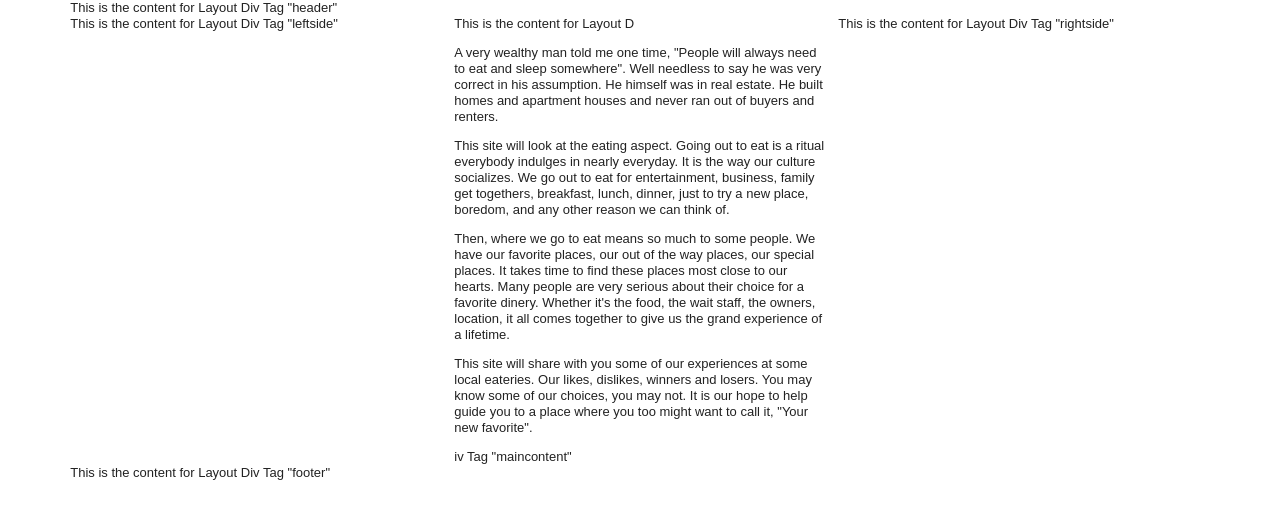
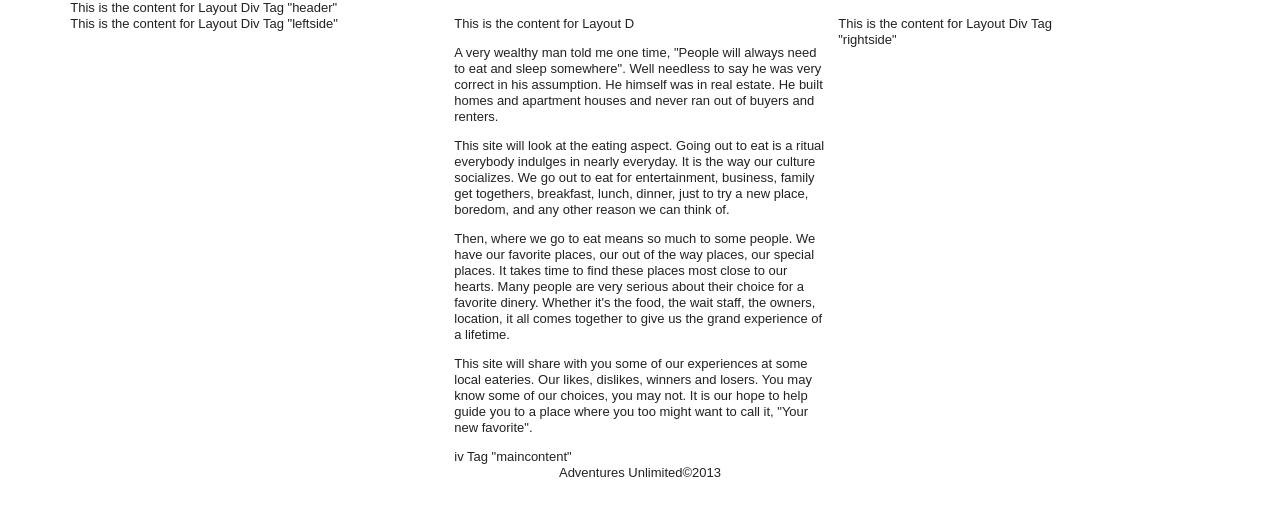
Before and after one commit to teddy-kreeger-1/tkreeger-food-website-responsive, a plain HTML site: page index.html in a window 1280 px wide. Drawn offline with Linux system fonts and the light colour scheme.

Commit message:
added all the footer to all the pages

```diff
--- a/fluidgrid.css
+++ b/fluidgrid.css
@@ -76,6 +76,7 @@ img, object, embed, video {
 	margin-left: 0;
 	width: 100%;
 	display: block;
+	text-align: center;
 }
 
 /* Tablet Layout: 481px to 768px. Inherits styles from: Mobile Layout. */
@@ -158,7 +159,7 @@ img, object, embed, video {
 	clear: none;
 	float: left;
 	margin-left: 1.0989%;
-	width: 32.6007%;
+	width: 24.1758%;
 	display: block;
 }
 #maincontent {
--- a/index.html
+++ b/index.html
@@ -40,7 +40,7 @@ Do the following if you're using your customized build of modernizr (http://www.
     </div>
   iv Tag "maincontent"</div>
   <div id="rightside">This is the content for Layout Div Tag "rightside"</div>
-  <div id="footer">This is the content for Layout Div Tag "footer"</div>
+  <div id="footer">Adventures Unlimited©2013</div>
 </div>
 </body>
 </html>
```
Also changed, not shown: contact.html (+1 -1 lines), serving.html (+1 -1 lines), terms.html (+1 -1 lines), voting.html (+1 -1 lines).
